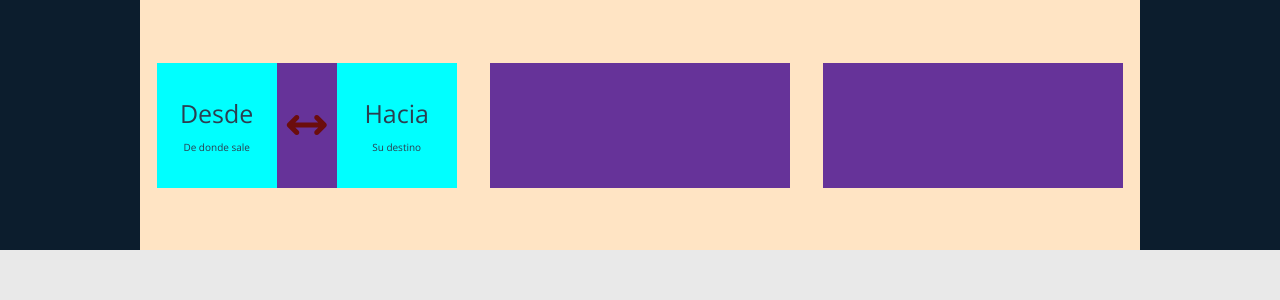
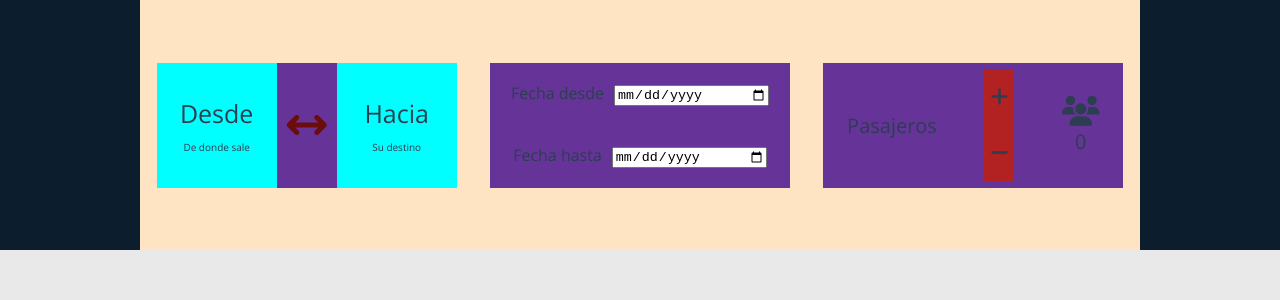
Before and after one commit to AngelSBM/AlgoAirlines_FRONTEND, a Vue app: page /#/ in a window 1280 px wide. Shown: the top 300 px of the page. Built offline with nearby package versions, Linux system fonts and the light colour scheme.

Commit message:
estilos de filtros

```diff
--- a/package.json
+++ b/package.json
@@ -7,6 +7,8 @@
     "build": "vue-cli-service build"
   },
   "dependencies": {
+    "flatpickr": "^4.6.13",
+    "moment": "^2.29.4",
     "vue": "^2.6.14",
     "vue-router": "^3.5.1",
     "vuex": "^3.6.2"
--- a/src/modules/home/Home.vue
+++ b/src/modules/home/Home.vue
@@ -27,8 +27,34 @@
             </div>
           </div>
         </div>
-        <div class="filter"></div>
-        <div class="filter"></div>
+        <div class="filter date-filters">
+
+            <div class="date-filter">
+              <label for="from-date">Fecha desde</label>
+              <input type="date" id="datepicker-from" name="from-date">
+            </div>
+
+            <div class="date-filter">
+              <label for="to-date">Fecha hasta</label>
+              <input type="date" id="datepicker-to" name="to-date">
+            </div>
+
+
+        </div>
+        <div class="filter passengers-filters">
+          <div class="passengers-filter-title">
+            Pasajeros
+          </div>
+          <div class="passenger-actions">
+            <i class="fa-solid fa-plus" @click="changePassengerNumber(1)"></i>
+            <i class="fa-solid fa-minus" @click="changePassengerNumber(-1)"></i>
+          </div>
+          <div class="passenger-number">
+            <i class="fa-solid fa-users"></i>
+            <div class="number">{{ passengersNumber }}</div>
+          </div>
+
+        </div>
       </div>
     </div>
   </div>
@@ -36,8 +62,30 @@
 </template>
 
 <script>
+// import flatpickr from "flatpickr";
+import moment from "moment";
+
 export default {
+  data(){
+    return{
+      passengersNumber: 0
+    }
+  },
+  mounted(){
 
+    const minDate = moment().format().split("T")[0];
+    document.getElementById('datepicker-from').setAttribute("min", minDate);
+    document.getElementById('datepicker-to').setAttribute("min", minDate);
+
+
+  },
+  methods: {
+    changePassengerNumber(quantity){
+      if((this.passengersNumber + quantity) > 0){
+        this.passengersNumber += quantity;
+      }
+    }
+  }
 }
 </script>
 
@@ -95,6 +143,46 @@ export default {
           }
         }
       }
+      .date-filters{
+          display: flex;
+          flex-direction: column;
+          justify-content: space-around;
+          .date-filter{
+            label{
+              margin-right: 10px;
+            }
+            input{
+              width: 150px;
+            }
+          }
+        }
+      .passengers-filters{
+        display: flex;
+        justify-content: space-around;
+        align-items: center;
+        font-size: 20px;
+        .passenger-actions{
+          display: flex;
+          flex-direction: column;
+          justify-content: space-around;
+          width: 30px;
+          cursor: pointer;
+          background-color: firebrick;
+          height: 90%;
+        }
+        .passenger-number{
+          i{
+            font-size: 30px;
+          }
+        }
+      }
     }
   }
+
+
+  input[type=”date”]{
+    border: none;
+    outline: none;
+  }
+
 </style>
```
Also changed, not shown: 1 other file (tests, documents, lock files or other folders).
